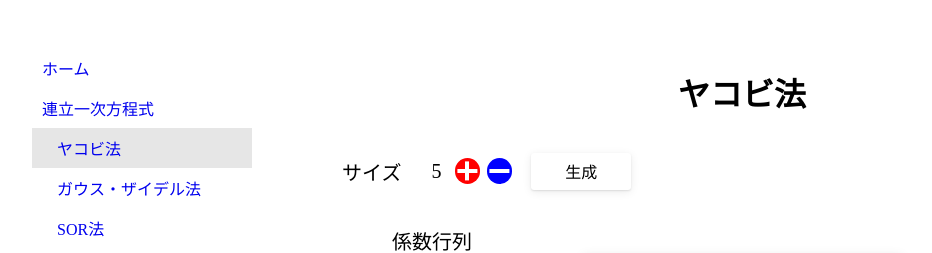
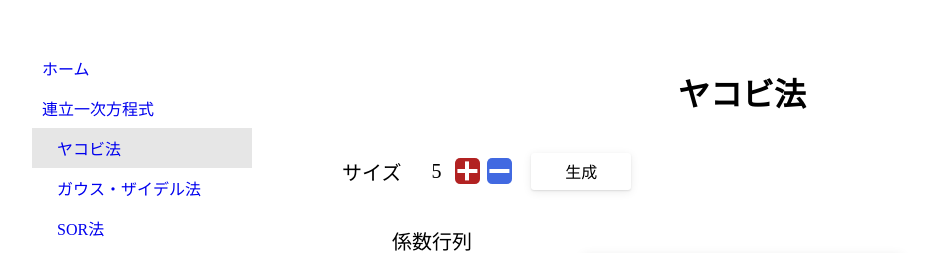
Before and after one commit to tarao1006/numerical-calculation, a React app: page /linear_equation/jacobi_method in a window 1280 px wide. Shown: the top 253 px of the page, without its empty margins (8-940 px from the left). Built offline with nearby package versions, Linux system fonts and the light colour scheme.

Commit message:
Add button color design

```diff
--- a/frontend/src/components/matrixsize.jsx
+++ b/frontend/src/components/matrixsize.jsx
@@ -47,7 +47,7 @@ const Button = styled.span`
   display: inline-block;
   width: 1.6em;
   height: 1.6em;
-  border-radius: 50%;
+  border-radius: 20%;
   cursor: pointer;
   outline: none;
   appearance: none;
@@ -61,7 +61,7 @@ const Button = styled.span`
 `
 
 const MinusButton = styled(Button)`
-  background: blue;
+  background: #4169E1;
 
   &::before {
     position: absolute;
@@ -76,7 +76,7 @@ const MinusButton = styled(Button)`
 `
 
 const PlusButton = styled(MinusButton)`
-  background: red;
+  background: #B22222;
 
   &::after {
     position: absolute;
```
